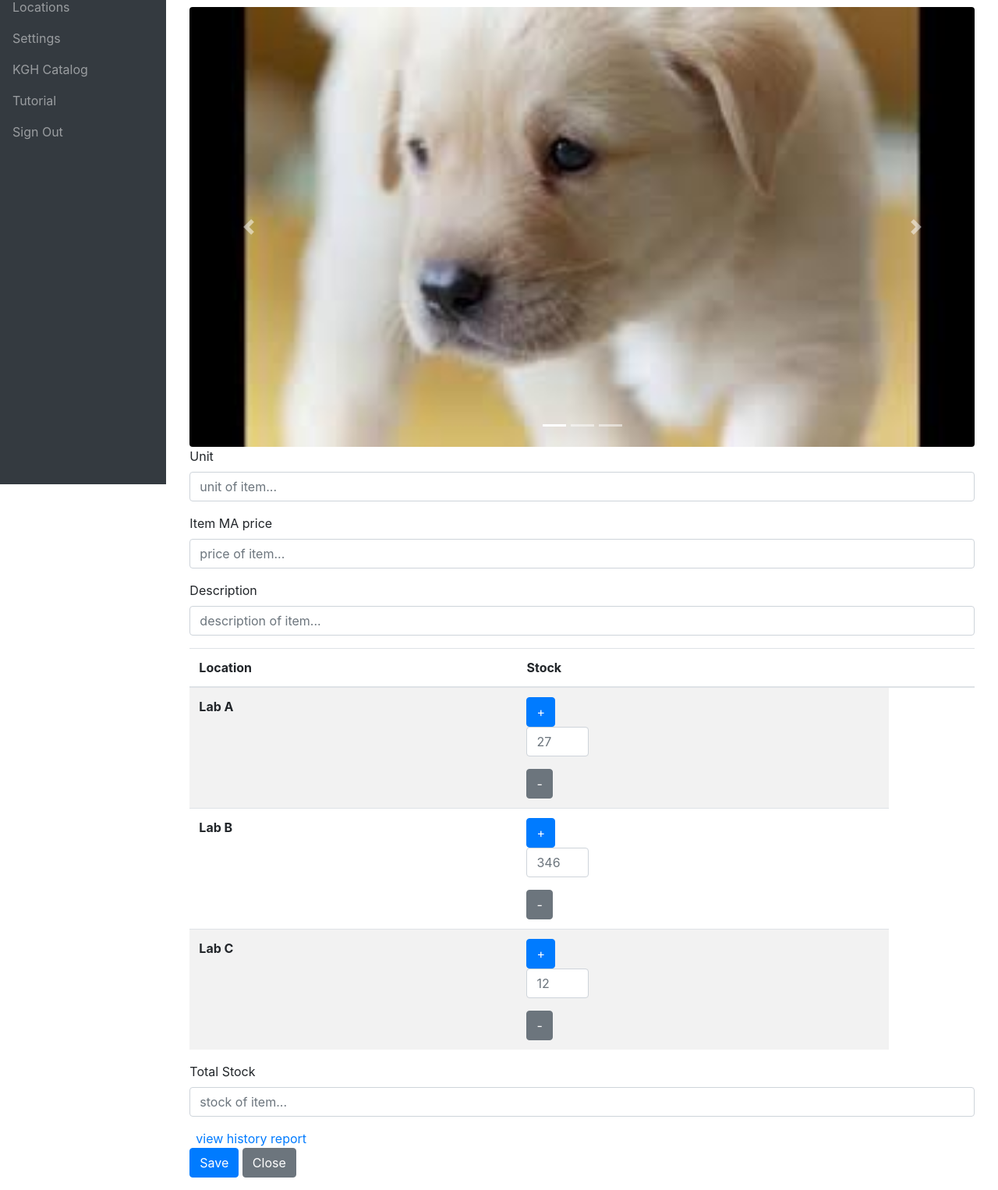
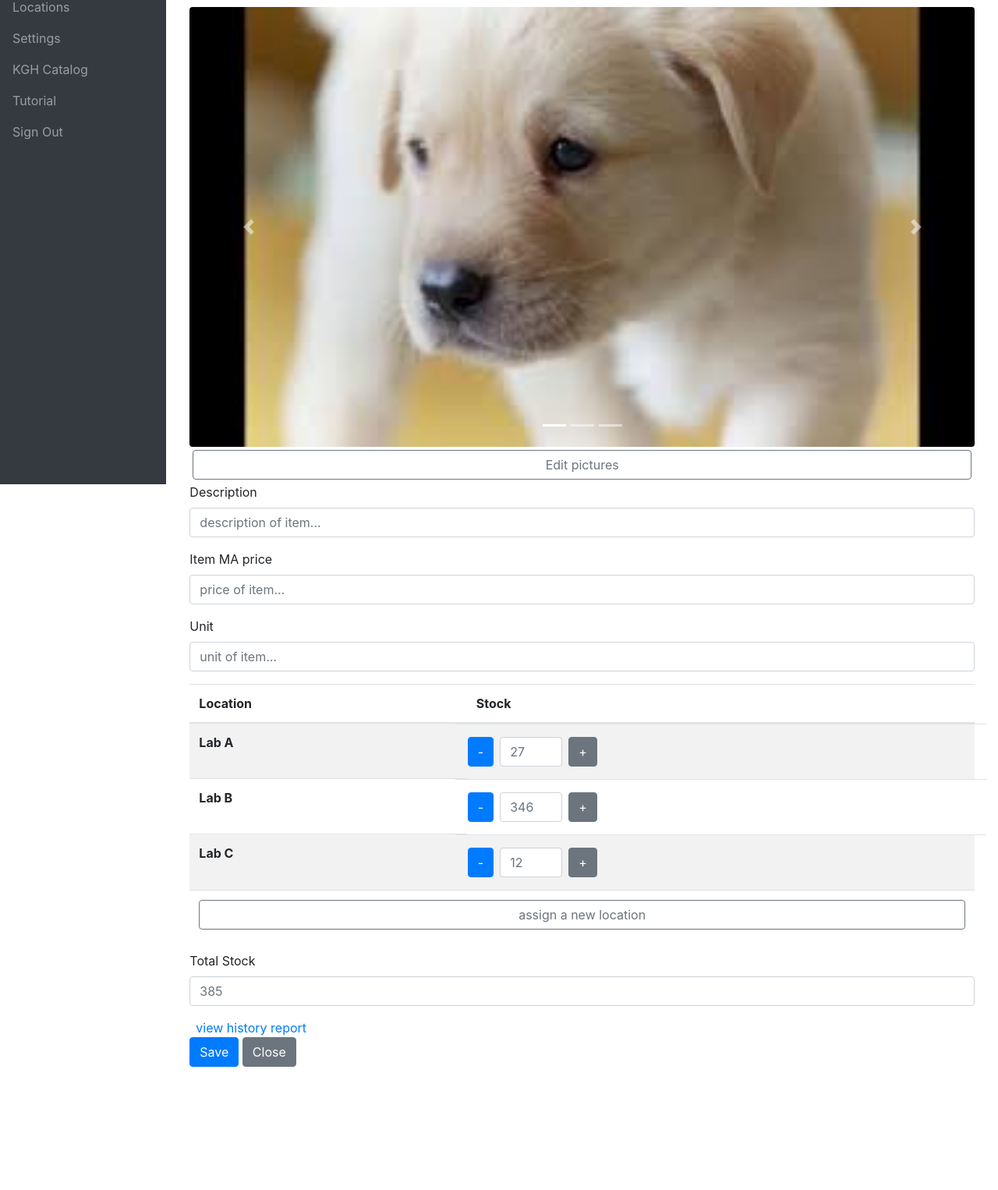
Before and after one commit to Queens-Patient-Simulation-Lab/Inventory, a Django app: page /item/ in a window 1280 px wide. Shown: the part 179-1705 px from the top of the page at 78% size. After the commit the page ends 1547 px from the top, so only its background shows below. Run offline with Django 3.2, Linux system fonts and the light colour scheme; some libraries are stand-ins or nearby versions.

Commit message:
Add missing content
Add location assignment button
Move description higher
Move unit closer to quantities
Add pictures edition button

```diff
--- a/inventory/templates/inventory/sample-item.html
+++ b/inventory/templates/inventory/sample-item.html
@@ -1,16 +1,6 @@
 {% extends "inventory/chrome_template.html" %}
 {% load static %}
 {% block body %}
-<style>
-	.text-box {
-		background-color: rgba(245, 245, 245, 0.4);
-		border: 1px solid gray;
-		height: 35px;
-	}
-
-
-</style>
-
 <!--
 	may use table to wrap around content
  -->
@@ -54,10 +44,26 @@
 				<span class="sr-only">Next</span>
 			  </a>
 			</div>
+			<div class="row m-1">
+				<button class="btn btn-outline-secondary col" type="button" data-toggle="collapse" data-target="#pictureSetting" aria-expanded="false" aria-controls="pictureSetting">
+					Edit pictures
+				</button>
+			</div>
+
+			<div id="pictureSetting" class="collapse">
+				<div class="list-group list-group-horizontal m-2 row card card-body">
+					<img src="{% static 'inventory/puppy.jpeg' %}" alt="..." class="list-group-item rounded img-thumbnail col-sm-3">
+					<img src="{% static 'inventory/puppy.jpeg' %}" alt="..." class="list-group-item rounded img-thumbnail col-sm-3">
+					<img src="{% static 'inventory/puppy.jpeg' %}" alt="..." class="list-group-item rounded img-thumbnail col-sm-3">
+					<button class="btn btn-outline-secondary list-group-item col-sm-3" type="button">
+						<img src="{% static 'inventory/setting.png' %}" alt="..." class="rounded img-thumbnail">
+					</button>
+				</div>
+			</div>
 
 			<div class="form-group">
-				<label for="unit">Unit</label>
-				<input type="unit_measure" class="form-control" id="unit" placeholder="unit of item...">
+				<label for="description">Description</label>
+				<input type="item_description" class="form-control" id="description" placeholder="description of item...">
 			</div>
 
 			<div class="form-group">
@@ -66,8 +72,8 @@
 			</div>
 
 			<div class="form-group">
-				<label for="description">Description</label>
-				<input type="item_description" class="form-control" id="description" placeholder="description of item...">
+				<label for="unit">Unit</label>
+				<input type="unit_measure" class="form-control" id="unit" placeholder="unit of item...">
 			</div>
 
 			<table class="table table-striped">
@@ -75,58 +81,62 @@
 					<tr>
 						<th scope="col">Location</th>
 						<th scope="col">Stock</th>
-						<th scope="col"></th>
 					</tr>
 				</thead>
 				<tbody>
 					<tr>
-						<th scope="row">Lab A</th>
-						<td>
-							<button class="btn btn-primary position-relative" type="submit">
-								+
+						<th scope="col">Lab A</th>
+						<td class="row">
+							<button class="btn btn-primary position-relative m-1" type="submit">
+								-
 							</button>
-							<div class="form-group">
+							<div class="form-group m-1">
 								<input type="item_amount" class="form-control" id="amount" placeholder="27" style="width: 80px;">
 							</div>
-							<button class="btn btn-secondary position-relative" type="submit">
-								-
+							<button class="btn btn-secondary position-relative m-1" type="submit">
+								+
 							</button>
 						</td>
 					</tr>
 					<tr>
-						<th scope="row">Lab B</th>
-						<td>
-							<button class="btn btn-primary position-relative" type="submit">
-								+
+						<th scope="col">Lab B</th>
+						<td class="row">
+							<button class="btn btn-primary position-relative m-1" type="submit">
+								-
 							</button>
-							<div class="form-group">
+							<div class="form-group m-1">
 								<input type="item_amount" class="form-control" id="amount" placeholder="346" style="width: 80px;">
 							</div>
-							<button class="btn btn-secondary position-relative" type="submit">
-								-
+							<button class="btn btn-secondary position-relative m-1" type="submit">
+								+
 							</button>
 						</td>
 					</tr>
 					<tr>
 						<th scope="row">Lab C</th>
-						<td>
-							<button class="btn btn-primary position-relative" type="submit">
+						<td class="row">
+							<button class="btn btn-primary position-relative m-1" type="submit">
+								-
+							</button>
+							<div class="form-group m-1">
+								<input type="item_amount" class="form-control" id="amount" placeholder="12" style="width: 80px;">
+							</div>
+							<button class="btn btn-secondary position-relative m-1" type="submit">
 								+
 							</button>
-							<div class="form-group">
-								<input type="item_amount" class="form-control" id="amount" placeholder="12" style="width: 80px;">
-							</div>
-							<button class="btn btn-secondary position-relative" type="submit">
-								-
-							</button>
 						</td>
+					</tr>
+					<tr>
+						<th scope="row" colspan="2">
+							<button type="button" class="btn btn-outline-secondary col">assign a new location</button>
+						</th>
 					</tr>
 				</tbody>
 			</table>
 
 			<div class="form-group">
 				<label for="stock">Total Stock</label>
-				<input type="total_stock" class="form-control" id="stock" placeholder="stock of item...">
+				<input type="total_stock" class="form-control" id="stock" placeholder="385">
 			</div>
 
 			<a href="" class="m-2">view history report</a>
@@ -135,7 +145,6 @@
 				<button class="btn btn-primary position-relative" type="submit">
 					Save
 				</button>
-
 				<button class="btn btn-secondary position-relative" type="submit">
 					Close
 				</button>
```
Also changed, not shown: inventory/static/inventory/setting.png (added).
